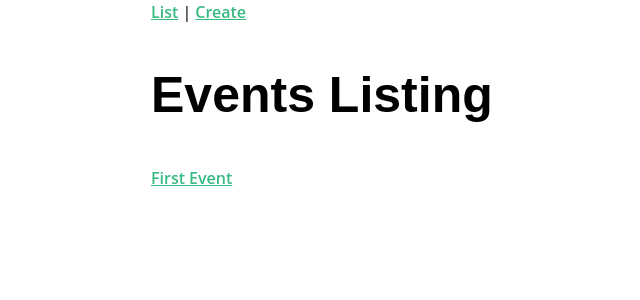
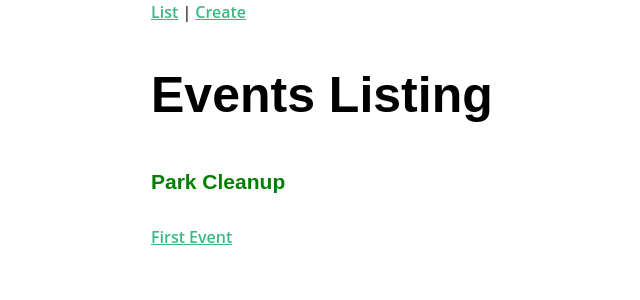
Before and after one commit to masuareb/learning_vue-real-world, a Vue app: page / in a window 1280 px wide. Shown: the top 300 px of the page, without its empty margins (259-899 px from the left). Built offline with nearby package versions, Linux system fonts and the light colour scheme.

Commit message:
Add and display event card component.

```diff
--- /dev/null
+++ b/src/components/EventCard.vue
@@ -0,0 +1,22 @@
+<template>
+  <div>
+    <h4>{{ title }}</h4>
+  </div>
+</template>
+
+<script>
+export default {
+  name: "EventCard",
+  data() {
+    return {
+      title: 'Park Cleanup'
+    }
+  }
+};
+</script>
+
+<style scoped>
+h4 {
+  color: green;
+}
+</style>
--- a/src/views/EventList.vue
+++ b/src/views/EventList.vue
@@ -1,9 +1,19 @@
 <template>
   <div>
     <h1>Events Listing</h1>
+    <EventCard/>
     <p>
       <router-link :to="{ name: 'event-show', params: { id: '1' }}">First Event</router-link>
     </p>
   </div>
 
 </template>
+
+<script>
+import EventCard from "@/components/EventCard";
+export default {
+  components: {
+    EventCard
+  }
+}
+</script>
```
